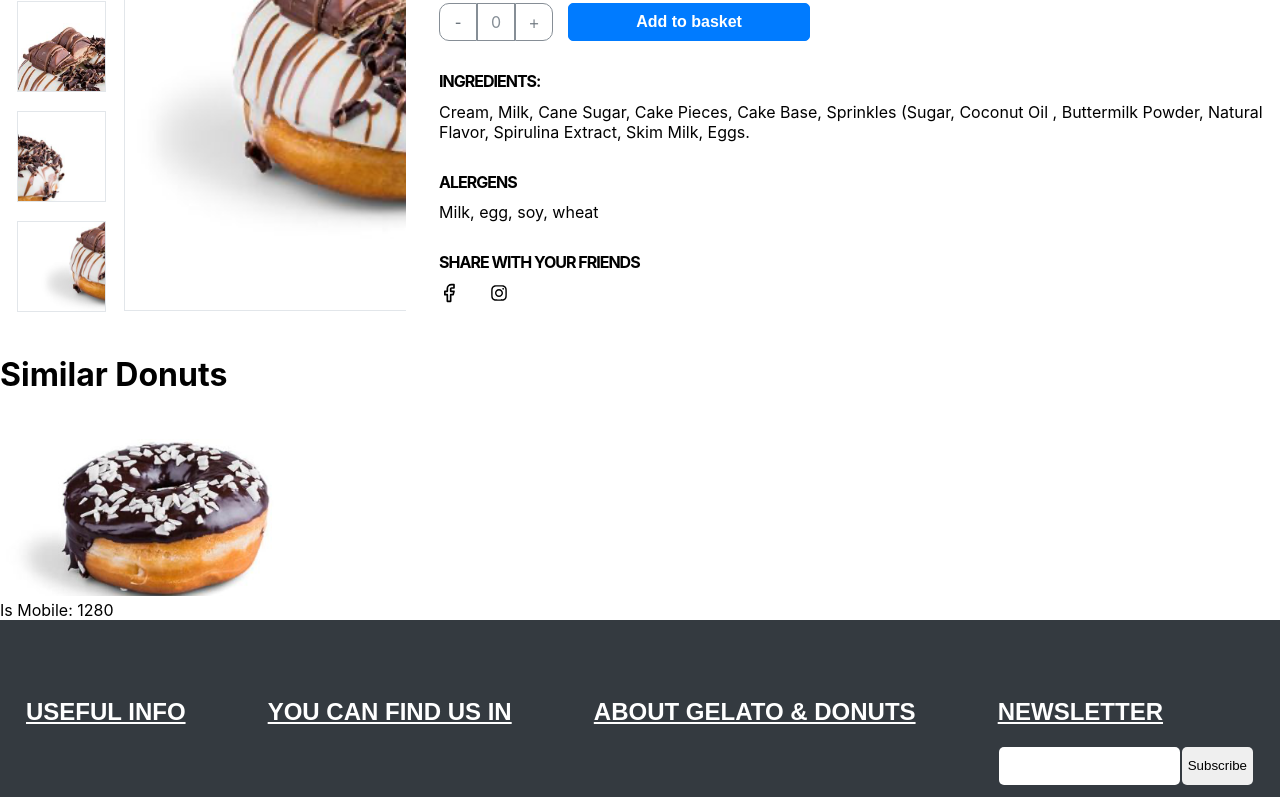
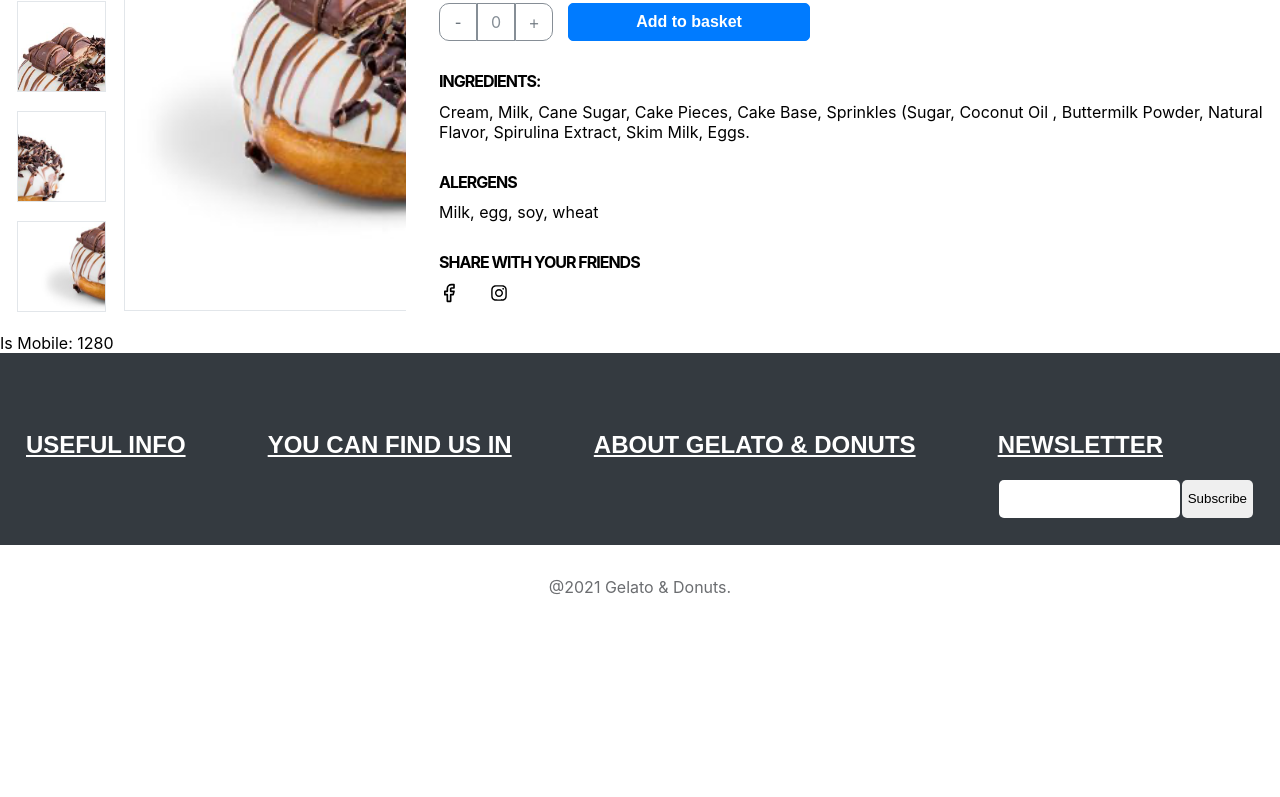
Before and after one commit to SummerSchoolAcademy2022/SS-FrontEnd, a React (Create React App) app: page /product in a window 1280 px wide. Shown: the part 390-1187 px from the top of the page. After the commit the page ends 1019 px from the top, so only its background shows below. Built offline with nearby package versions, Linux system fonts and the light colour scheme.

Commit message:
updated PDP

```diff
--- a/src/components/Product/Product.js
+++ b/src/components/Product/Product.js
@@ -114,15 +114,8 @@ const Product = () => {
     </div>
     </div>
     </div>
-   <div className="similarDonuts">
-    <h1>Similar Donuts</h1>
-    <div className="similarDonut">
-        <img src={produs2.img} alt="donut" />
-        <div className="informations">
 
-        </div>
-    </div>
-   </div>
+
   </>
 };
 
```
